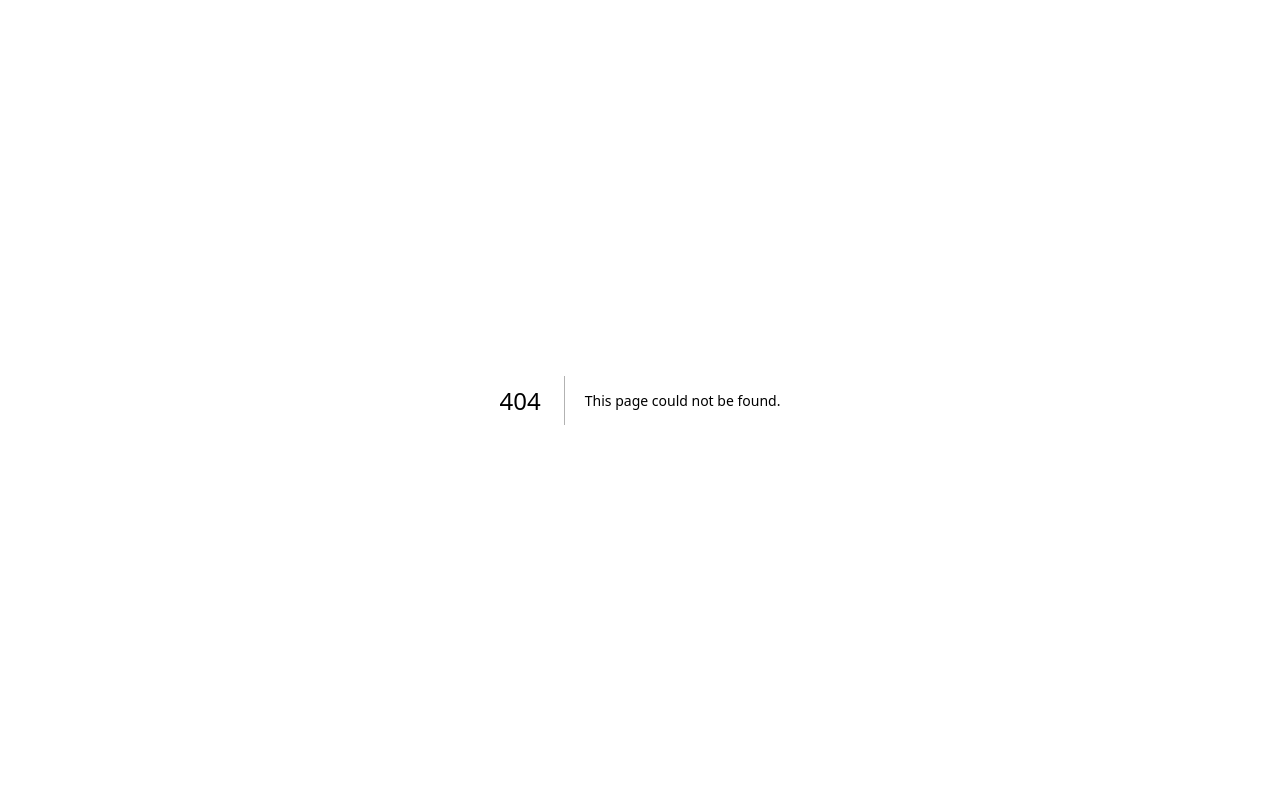
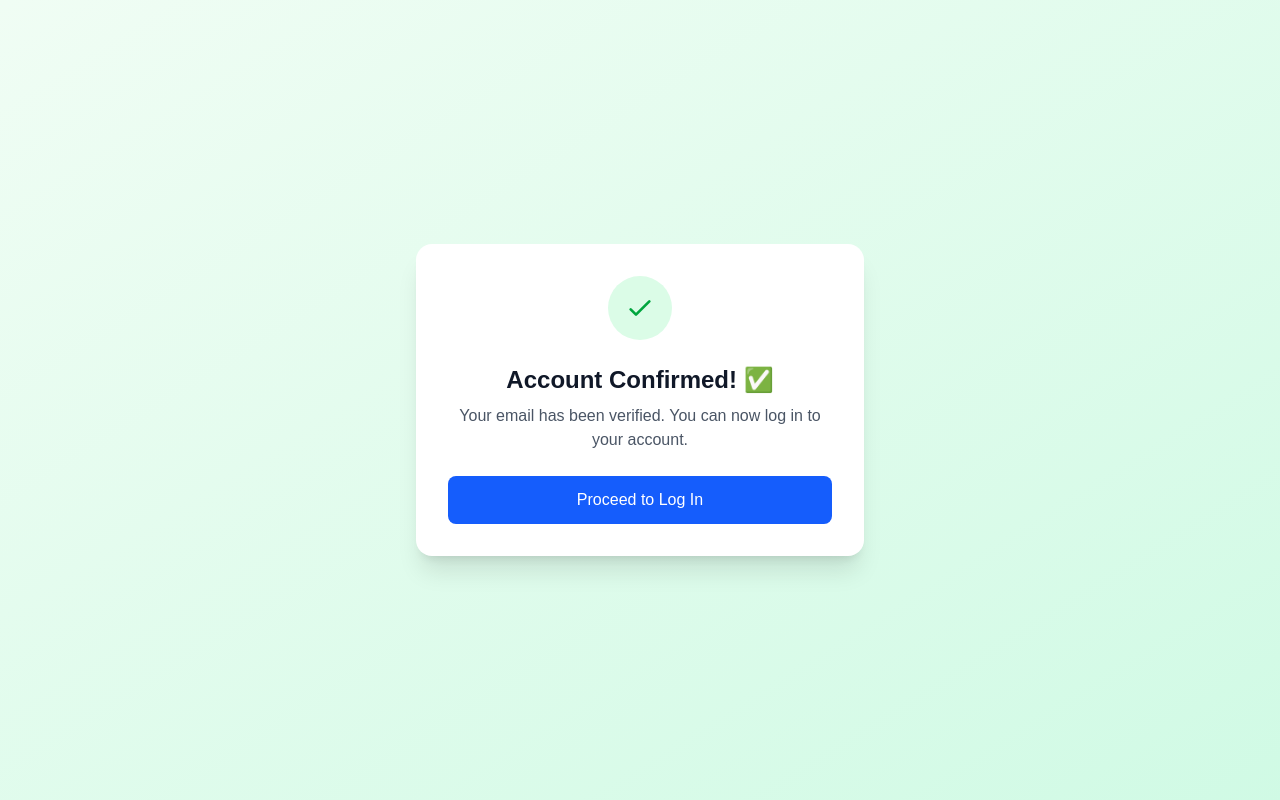
Before and after one commit to devaki264/freshjobsearcher, a Next.js app: page /auth/confirmed in a window 1280 px wide. Before the commit this address had no page. Built offline with nearby package versions, Linux system fonts and the light colour scheme.

Commit message:
feat: add confirmation success page and change Sign In to Log In

```diff
--- a/app/auth/callback/route.ts
+++ b/app/auth/callback/route.ts
@@ -10,5 +10,6 @@ export async function GET(request: NextRequest) {
     await supabase.auth.exchangeCodeForSession(code)
   }
 
-  return NextResponse.redirect(new URL('/dashboard', request.url))
+  // Redirect to confirmation success page
+  return NextResponse.redirect(new URL('/auth/confirmed', request.url))
 }
--- /dev/null
+++ b/app/auth/confirmed/page.tsx
@@ -0,0 +1,36 @@
+'use client'
+
+import Link from 'next/link'
+
+export default function ConfirmedPage() {
+  return (
+    <div className="min-h-screen flex items-center justify-center bg-gradient-to-br from-green-50 to-emerald-100">
+      <div className="max-w-md w-full mx-4">
+        <div className="bg-white rounded-2xl shadow-xl p-8 text-center">
+          <div className="mb-6">
+            <div className="mx-auto w-16 h-16 bg-green-100 rounded-full flex items-center justify-center">
+              <svg className="w-8 h-8 text-green-600" fill="none" stroke="currentColor" viewBox="0 0 24 24">
+                <path strokeLinecap="round" strokeLinejoin="round" strokeWidth={2} d="M5 13l4 4L19 7" />
+              </svg>
+            </div>
+          </div>
+
+          <h1 className="text-2xl font-bold text-gray-900 mb-2">
+            Account Confirmed! ✅
+          </h1>
+
+          <p className="text-gray-600 mb-6">
+            Your email has been verified. You can now log in to your account.
+          </p>
+
+          <Link
+            href="/auth/login"
+            className="inline-block w-full bg-blue-600 text-white py-3 rounded-lg font-medium hover:bg-blue-700 transition"
+          >
+            Proceed to Log In
+          </Link>
+        </div>
+      </div>
+    </div>
+  )
+}
--- a/app/auth/login/page.tsx
+++ b/app/auth/login/page.tsx
@@ -109,7 +109,7 @@ export default function LoginPage() {
                 disabled={loading}
                 className="flex-1 bg-blue-600 text-white py-2.5 rounded-lg font-medium hover:bg-blue-700 disabled:opacity-50 disabled:cursor-not-allowed transition"
               >
-                Sign In
+                Log In
               </button>
               <button
                 type="button"
```
